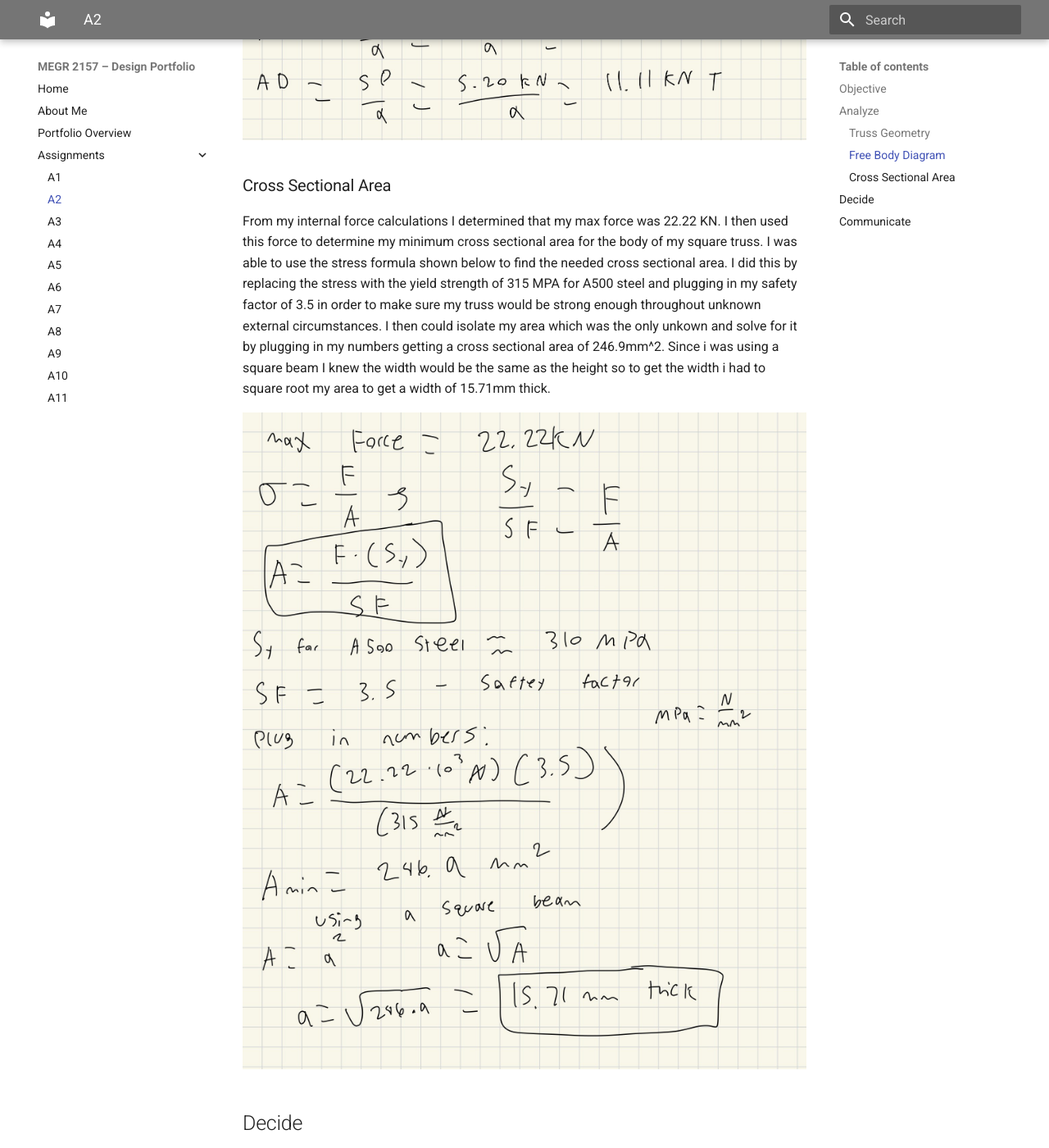
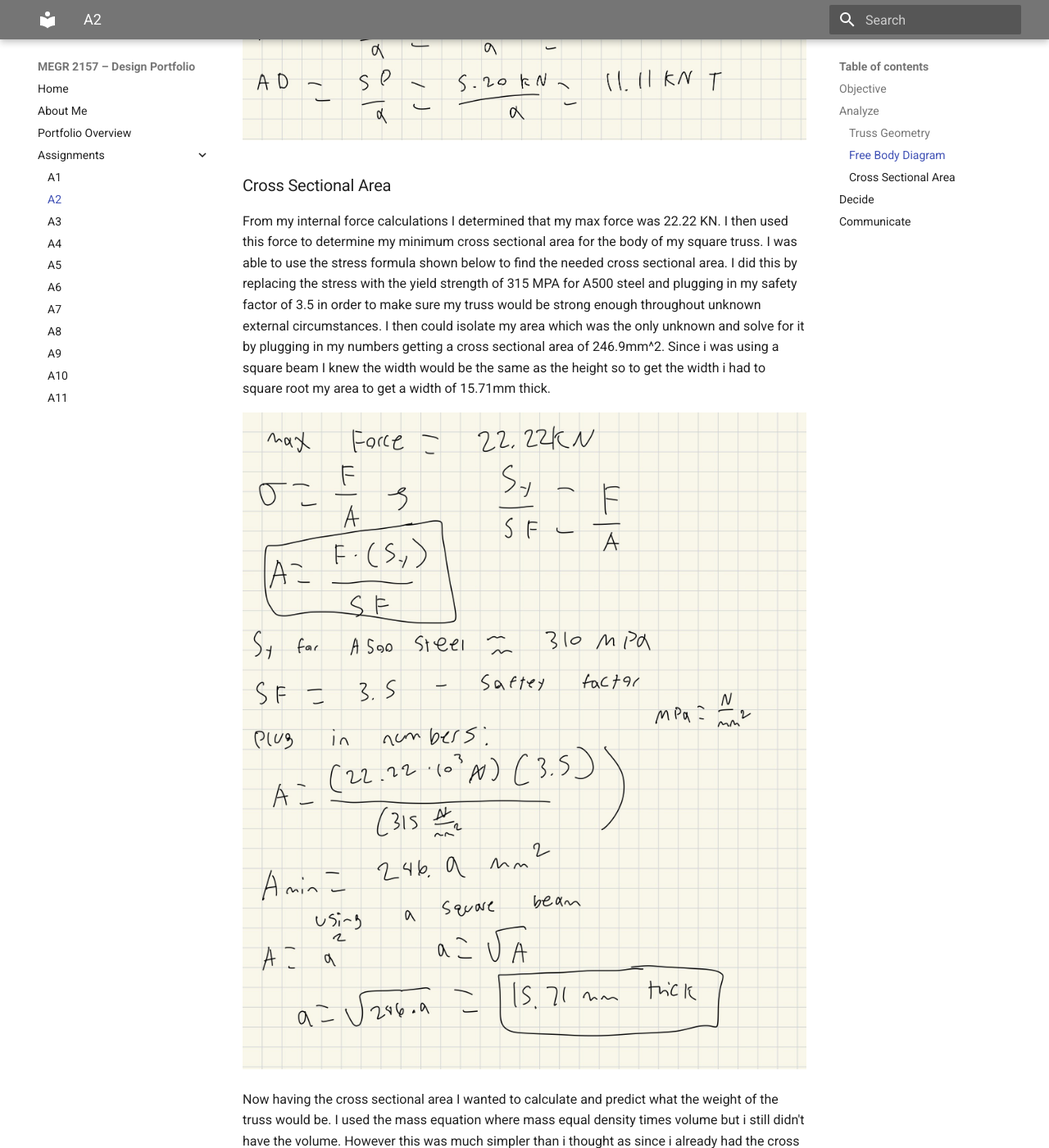
Before and after one commit to jadelma5/megr2156-portfolio, an MkDocs documentation site: the page built from docs/assignments/A02/index.md, in a window 1280 px wide and 1400 px high, scrolled down 4176 px. Shown: the whole window at 82% size. Built offline with MkDocs 1.6.1 and Material for MkDocs 9.7.7, drawn with Linux system fonts in a browser that asks for light colours; some of the changed text lies outside the part shown.

Commit message:
Enhance calculations for truss cross sectional area and weight
Expanded on the calculations for cross sectional area and weight of the truss, including details on the formulas used and results obtained.

```diff
--- a/docs/assignments/A02/index.md
+++ b/docs/assignments/A02/index.md
@@ -32,11 +32,13 @@ By solving step by step I was able to go joint by joint isolating each member in
 
 ### Cross Sectional Area
 
-From my internal force calculations I determined that my max force was 22.22 KN. I then used this force to determine my minimum cross sectional area for the body of my square truss. I was able to use the stress formula shown below to find the needed cross sectional area. I did this by replacing the stress with the yield strength of 315 MPA for A500 steel and plugging in my safety factor of 3.5 in order to make sure my truss would be strong enough throughout unknown external circumstances. I then could isolate my area which was the only unkown and solve for it by plugging in my numbers getting a cross sectional area of 246.9mm^2. Since i was using a square beam I knew the width would be the same as the height so to get the width i had to square root my area to get a width of 15.71mm thick.
+From my internal force calculations I determined that my max force was 22.22 KN. I then used this force to determine my minimum cross sectional area for the body of my square truss. I was able to use the stress formula shown below to find the needed cross sectional area. I did this by replacing the stress with the yield strength of 315 MPA for A500 steel and plugging in my safety factor of 3.5 in order to make sure my truss would be strong enough throughout unknown external circumstances. I then could isolate my area which was the only unknown and solve for it by plugging in my numbers getting a cross sectional area of 246.9mm^2. Since i was using a square beam I knew the width would be the same as the height so to get the width i had to square root my area to get a width of 15.71mm thick.
 
 ![bodyarea](bodyarea.jpg)
 
+Now having the cross sectional area I wanted to calculate and predict what the weight of the truss would be. I used the mass equation where mass equal density times volume but i still didn't have the volume. However this was much simpler than i thought as since i already had the cross sectional area i knew volume is just area * length so I then added up all the lengths and multiplied it by my area to get my total volume. The density for A500 steel is around 7850 Kg/m^3 so i multiplied it by my total volume to get my theoretical weight of the truss of 6.59 Kg.
 
+![body weight](
 ## Decide
 _Which geometry did you select, and why? This is your first open design choice in the course — defend it._
 
```
